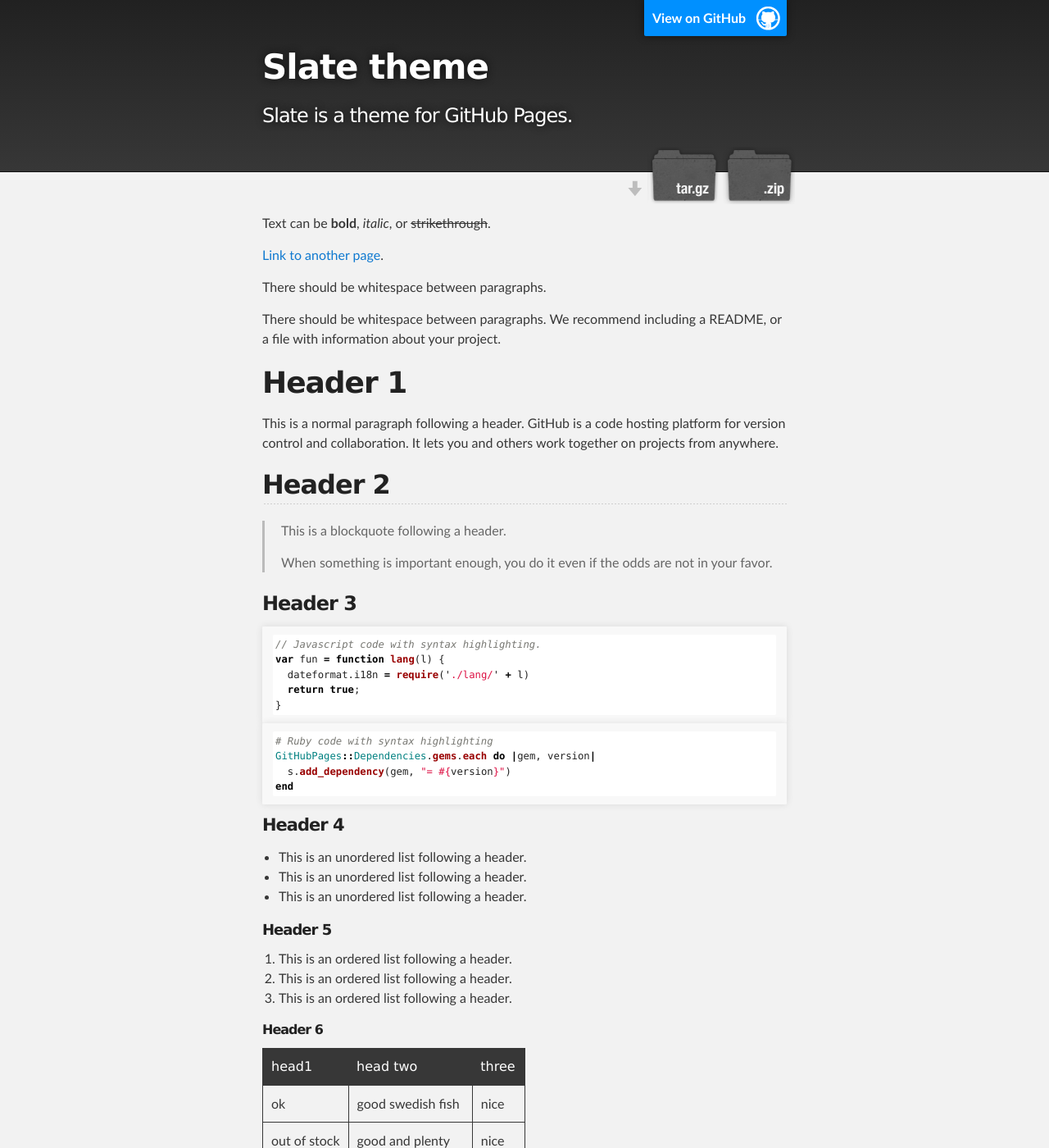
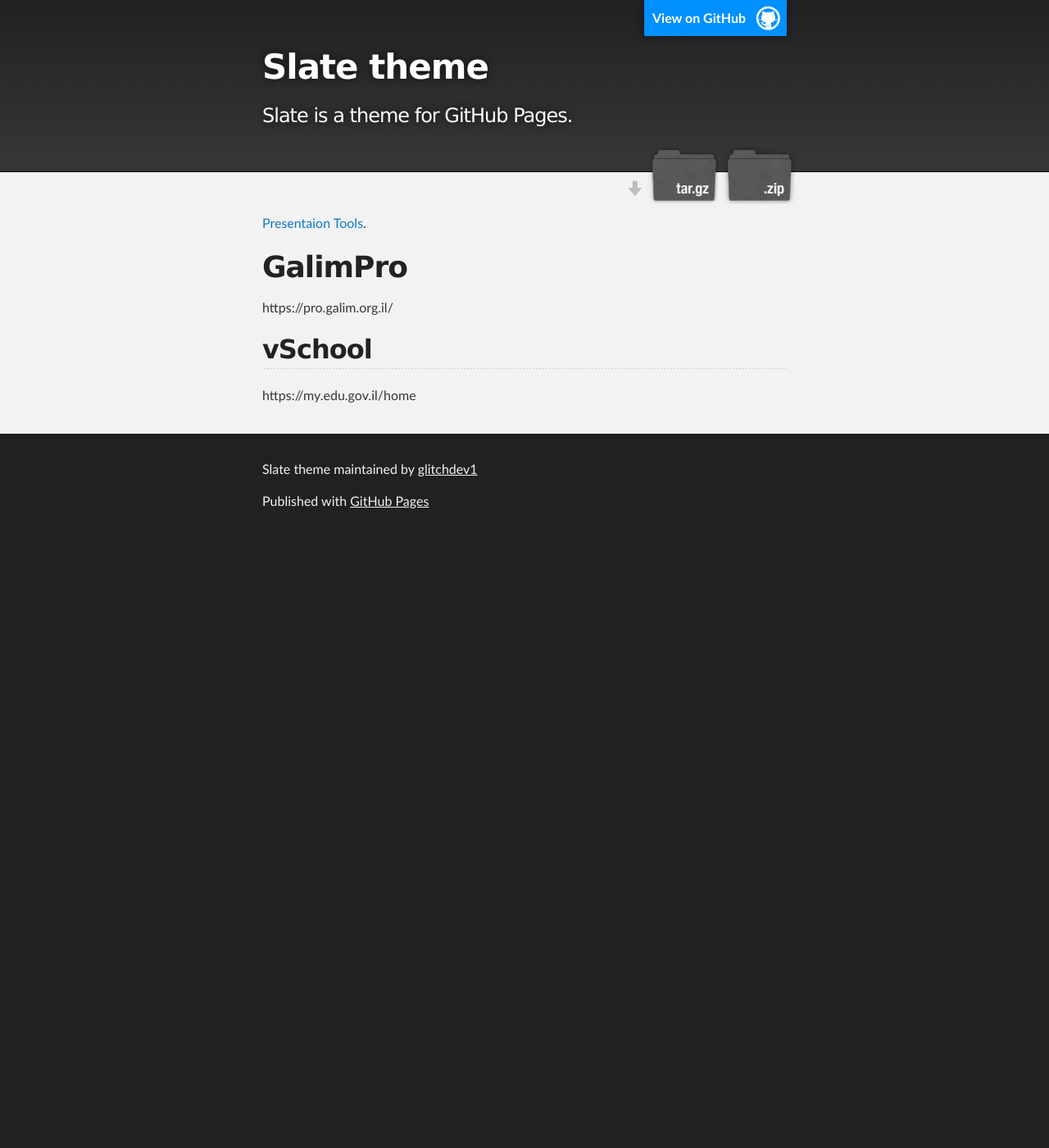
Before and after one commit to glitchdev1/study, a Jekyll site: the page built from index.md, in a window 1280 px wide and 1400 px high. Shown: the whole window at 82% size. Built offline with Jekyll 4.4.1, drawn with Linux system fonts in a browser that asks for light colours; some of the changed text lies outside the part shown.

Commit message:
Update index.md

````diff
--- a/index.md
+++ b/index.md
@@ -1,123 +1,8 @@
 ---
 layout: default
 ---
-
-Text can be **bold**, _italic_, or ~~strikethrough~~.
-
-[Link to another page](./another-page.html).
-
-There should be whitespace between paragraphs.
-
-There should be whitespace between paragraphs. We recommend including a README, or a file with information about your project.
-
-# Header 1
-
-This is a normal paragraph following a header. GitHub is a code hosting platform for version control and collaboration. It lets you and others work together on projects from anywhere.
-
-## Header 2
-
-> This is a blockquote following a header.
->
-> When something is important enough, you do it even if the odds are not in your favor.
-
-### Header 3
-
-```js
-// Javascript code with syntax highlighting.
-var fun = function lang(l) {
-  dateformat.i18n = require('./lang/' + l)
-  return true;
-}
-```
-
-```ruby
-# Ruby code with syntax highlighting
-GitHubPages::Dependencies.gems.each do |gem, version|
-  s.add_dependency(gem, "= #{version}")
-end
-```
-
-#### Header 4
-
-*   This is an unordered list following a header.
-*   This is an unordered list following a header.
-*   This is an unordered list following a header.
-
-##### Header 5
-
-1.  This is an ordered list following a header.
-2.  This is an ordered list following a header.
-3.  This is an ordered list following a header.
-
-###### Header 6
-
-| head1        | head two          | three |
-|:-------------|:------------------|:------|
-| ok           | good swedish fish | nice  |
-| out of stock | good and plenty   | nice  |
-| ok           | good `oreos`      | hmm   |
-| ok           | good `zoute` drop | yumm  |
-
-### There's a horizontal rule below this.
-
-* * *
-
-### Here is an unordered list:
-
-*   Item foo
-*   Item bar
-*   Item baz
-*   Item zip
-
-### And an ordered list:
-
-1.  Item one
-1.  Item two
-1.  Item three
-1.  Item four
-
-### And a nested list:
-
-- level 1 item
-  - level 2 item
-  - level 2 item
-    - level 3 item
-    - level 3 item
-- level 1 item
-  - level 2 item
-  - level 2 item
-  - level 2 item
-- level 1 item
-  - level 2 item
-  - level 2 item
-- level 1 item
-
-### Small image
-
-![Octocat](https://github.githubassets.com/images/icons/emoji/octocat.png)
-
-### Large image
-
-![Branching](https://guides.github.com/activities/hello-world/branching.png)
-
-
-### Definition lists can be used with HTML syntax.
-
-<dl>
-<dt>Name</dt>
-<dd>Godzilla</dd>
-<dt>Born</dt>
-<dd>1952</dd>
-<dt>Birthplace</dt>
-<dd>Japan</dd>
-<dt>Color</dt>
-<dd>Green</dd>
-</dl>
-
-```
-Long, single-line code blocks should not wrap. They should horizontally scroll if they are too long. This line should be long enough to demonstrate this.
-```
-
-```
-The final element.
-```
+[Presentaion Tools](./another-page.html).
+# GalimPro
+https://pro.galim.org.il/
+## vSchool
+https://my.edu.gov.il/home
````
